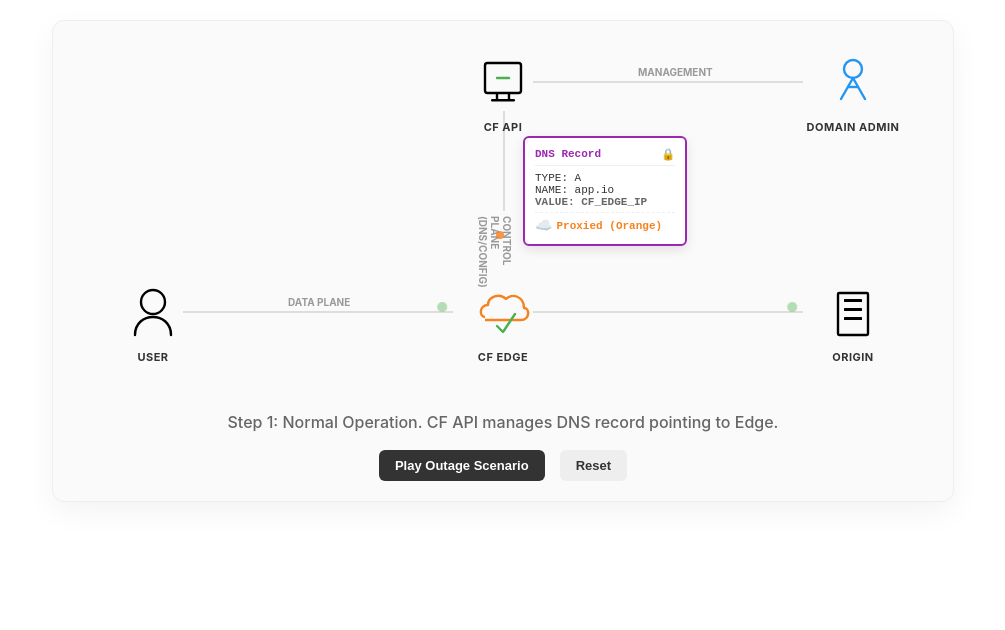
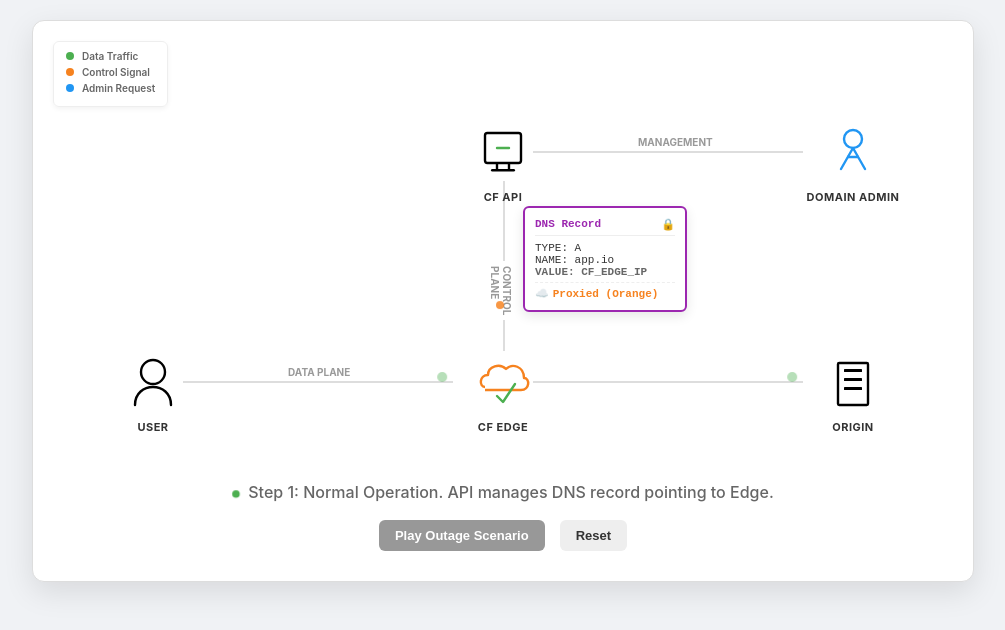
Before and after one commit to garyellis/diagrams, a plain HTML site: page index.html in a window 1280 px wide. Both pictures are taken after a click on the button "Play Outage Scenario". Shown: the whole page, without its empty margins (137-1142 px from the left). Drawn offline with Linux system fonts and the light colour scheme.

Commit message:
resize and add tool tip windows

```diff
--- a/index.html
+++ b/index.html
@@ -16,33 +16,41 @@
         }
         body {
             font-family: "Inter", sans-serif;
-            background: var(--bg);
+            background: #f0f2f5; /* Darker background to make the stage stand out */
             color: var(--text);
             margin: 0;
-            padding: 0;
+            padding: 20px;
             display: flex;
             flex-direction: column;
             align-items: center;
-            overflow-x: hidden;
-        }
-
-        #responsive-container {
-            width: 100%;
-            display: flex;
-            justify-content: center;
-            padding: 20px 0;
         }
 
         #stage {
             position: relative;
-            width: 900px;
-            height: 480px;
+            width: 940px; /* Explicit width */
+            height: 560px; /* Explicit height */
+            border: 1px solid #ddd;
+            border-radius: 12px;
+            box-shadow: 0 10px 30px rgba(0,0,0,0.1);
+            background: #ffffff; /* White background for the "box" */
+            overflow: hidden;
+        }
+
+        /* Legend */
+        #legend {
+            position: absolute;
+            top: 20px;
+            left: 20px;
+            background: rgba(255,255,255,0.9);
             border: 1px solid #eee;
-            border-radius: 12px;
-            box-shadow: 0 10px 30px rgba(0,0,0,0.05);
-            background: #fafafa;
-            transform-origin: top center;
+            border-radius: 6px;
+            padding: 8px 12px;
+            font-size: 10px;
+            z-index: 5;
+            box-shadow: 0 2px 5px rgba(0,0,0,0.05);
         }
+        .legend-item { display: flex; align-items: center; gap: 8px; margin-bottom: 4px; font-weight: 600; color: #666; }
+        .dot { width: 8px; height: 8px; border-radius: 50%; }
 
         .node {
             position: absolute;
@@ -54,12 +62,12 @@
         .node img { width: 60px; height: 60px; transition: filter 0.5s; }
         .node span { display: block; font-size: 11px; font-weight: 700; margin-top: 5px; text-transform: uppercase; letter-spacing: 0.5px; }
 
-        /* Positions */
-        #user { left: 50px; top: 260px; }
-        #edge { left: 400px; top: 260px; }
-        #origin { left: 750px; top: 260px; }
-        #api { left: 400px; top: 30px; }
-        #admin { left: 750px; top: 30px; }
+        /* Adjusted Positions - Moving them inwards to stay in the box */
+        #user { left: 70px; top: 330px; }
+        #edge { left: 420px; top: 330px; }
+        #origin { left: 770px; top: 330px; }
+        #api { left: 420px; top: 100px; }
+        #admin { left: 770px; top: 100px; }
 
         /* Connections */
         .connection {
@@ -73,21 +81,21 @@
             font-size: 10px;
             font-weight: bold;
             color: #999;
-            background: #fafafa;
+            background: #ffffff;
             padding: 0 5px;
             text-transform: uppercase;
         }
 
-        #link-user-edge { left: 130px; top: 290px; width: 270px; }
-        #link-edge-origin { left: 480px; top: 290px; width: 270px; }
-        #link-admin-api { left: 480px; top: 60px; width: 270px; }
-        #link-api-edge { left: 450px; top: 90px; width: 2px; height: 170px; } /* Control Plane Link */
+        #link-user-edge { left: 150px; top: 360px; width: 270px; }
+        #link-edge-origin { left: 500px; top: 360px; width: 270px; }
+        #link-admin-api { left: 500px; top: 130px; width: 270px; }
+        #link-api-edge { left: 470px; top: 160px; width: 2px; height: 170px; }
 
         /* DNS Record Visual */
         #dns-record {
             position: absolute;
-            left: 470px;
-            top: 115px;
+            left: 490px;
+            top: 185px;
             background: white;
             border: 2px solid var(--dns-purple);
             border-radius: 6px;
@@ -110,7 +118,6 @@
             padding-top: 4px;
             border-top: 1px dashed #eee;
         }
-        .cloud-icon { font-size: 14px; }
 
         /* Traffic Packets */
         .packet {
@@ -164,10 +171,61 @@
             pointer-events: none;
         }
 
-        /* UI Controls Inside Stage */
+        /* Tooltips */
+        .node .tooltip {
+            visibility: hidden;
+            width: 140px;
+            background-color: #333;
+            color: #fff;
+            text-align: center;
+            border-radius: 6px;
+            padding: 8px;
+            position: absolute;
+            z-index: 30;
+            bottom: 125%;
+            left: 50%;
+            margin-left: -70px;
+            opacity: 0;
+            transition: opacity 0.3s;
+            font-size: 10px;
+            line-height: 1.4;
+            pointer-events: none;
+            box-shadow: 0 4px 10px rgba(0,0,0,0.2);
+        }
+        .node:hover .tooltip { visibility: visible; opacity: 1; }
+        .node .tooltip::after {
+            content: "";
+            position: absolute;
+            top: 100%;
+            left: 50%;
+            margin-left: -5px;
+            border-width: 5px;
+            border-style: solid;
+            border-color: #333 transparent transparent transparent;
+        }
+
+        /* Live Indicator */
+        #live-indicator {
+            display: inline-block;
+            width: 8px;
+            height: 8px;
+            background-color: var(--green);
+            border-radius: 50%;
+            margin-right: 8px;
+            box-shadow: 0 0 8px var(--green);
+            animation: pulse-dot 2s infinite;
+        }
+        @keyframes pulse-dot {
+            0% { transform: scale(0.95); box-shadow: 0 0 0 0 rgba(76, 175, 80, 0.7); }
+            70% { transform: scale(1); box-shadow: 0 0 0 6px rgba(76, 175, 80, 0); }
+            100% { transform: scale(0.95); box-shadow: 0 0 0 0 rgba(76, 175, 80, 0); }
+        }
+        .indicator-down { background-color: var(--red) !important; box-shadow: 0 0 8px var(--red) !important; animation: none !important; }
+
+        /* Status Ticker */
         #status-text {
             position: absolute;
-            bottom: 65px;
+            bottom: 75px;
             width: 100%;
             text-align: center;
             font-size: 16px;
@@ -175,10 +233,13 @@
             color: #666;
             height: 24px;
             z-index: 20;
+            transition: opacity 0.3s, transform 0.3s;
         }
+        .status-update { opacity: 0; transform: translateY(5px); }
+
         #controls {
             position: absolute;
-            bottom: 20px;
+            bottom: 30px;
             width: 100%;
             display: flex;
             justify-content: center;
@@ -201,8 +262,14 @@
 </head>
 <body>
 
-    <div id="responsive-container">
     <div id="stage">
+        <!-- Legend -->
+        <div id="legend">
+            <div class="legend-item"><div class="dot" style="background:var(--green)"></div> Data Traffic</div>
+            <div class="legend-item"><div class="dot" style="background:var(--cf-orange)"></div> Control Signal</div>
+            <div class="legend-item"><div class="dot" style="background:var(--admin-blue)"></div> Admin Request</div>
+        </div>
+
         <!-- Connections -->
         <div id="link-user-edge" class="connection">
             <div class="connection-label" style="left: 100px; top: -15px;">Data Plane</div>
@@ -215,7 +282,7 @@
             <div class="connection-label" style="left: 100px; top: -15px;">Management</div>
         </div>
         <div id="link-api-edge" class="connection">
-                <div class="connection-label" style="left: 10px; top: 100px; transform: rotate(90deg); transform-origin: left top;">Control Plane (DNS/Config)</div>
+            <div class="connection-label" style="left: 10px; top: 80px; transform: rotate(90deg); transform-origin: left top;">Control Plane</div>
             <div class="pulse"></div>
         </div>
 
@@ -223,7 +290,7 @@
         <div id="dns-record">
             <div class="record-title"><span>DNS Record</span> <span>🔒</span></div>
             <div>TYPE: A</div>
-                <div>NAME: app.io</div>
+            <div id="dns-name-display">NAME: app.io</div>
             <div id="record-value" style="color: #666; font-weight: bold;">VALUE: CF_EDGE_IP</div>
             <div class="proxy-status">
                 <span class="cloud-icon">☁️</span>
@@ -232,102 +299,145 @@
         </div>
 
         <!-- Nodes -->
-            <div id="user" class="node"><img src="components/user.svg"><span>User</span></div>
-            <div id="edge" class="node"><img src="components/edge_up.svg"><span>CF Edge</span></div>
-            <div id="origin" class="node"><img src="components/origin.svg"><span>Origin</span></div>
-            <div id="api" class="node"><img src="components/api_up.svg"><span>CF API</span></div>
-            <div id="admin" class="node"><img src="components/admin.svg"><span>Domain Admin</span></div>
+        <div id="user" class="node">
+            <img src="components/user.svg"><span>User</span>
+            <div class="tooltip" id="tip-user"></div>
+        </div>
+        <div id="edge" class="node">
+            <img src="components/edge_up.svg"><span>CF Edge</span>
+            <div class="tooltip" id="tip-edge"></div>
+        </div>
+        <div id="origin" class="node">
+            <img src="components/origin.svg"><span>Origin</span>
+            <div class="tooltip" id="tip-origin"></div>
+        </div>
+        <div id="api" class="node">
+            <img src="components/api_up.svg"><span>CF API</span>
+            <div class="tooltip" id="tip-api"></div>
+        </div>
+        <div id="admin" class="node">
+            <img src="components/admin.svg"><span>Domain Admin</span>
+            <div class="tooltip" id="tip-admin"></div>
+        </div>
 
         <!-- Failure Markers -->
-            <div id="x-edge" class="x-mark" style="left: 410px; top: 270px;">✕</div>
-            <div id="x-api" class="x-mark" style="left: 410px; top: 40px;">✕</div>
-            <div id="x-admin" class="x-mark" style="left: 600px; top: 40px;">✕</div>
+        <div id="x-edge" class="x-mark" style="left: 430px; top: 340px;">✕</div>
+        <div id="x-api" class="x-mark" style="left: 430px; top: 110px;">✕</div>
+        <div id="x-admin" class="x-mark" style="left: 620px; top: 110px;">✕</div>
 
         <!-- UI Inside Stage -->
-            <div id="status-text">System Healthy: API controls DNS & Edge Config</div>
+        <div id="status-text"><span id="live-indicator"></span><span id="text-target"></span></div>
         <div id="controls">
-                <button onclick="runScenario()">Play Outage Scenario</button>
+            <button id="run-btn" onclick="runScenario()">Play Outage Scenario</button>
             <button onclick="reset()" style="background:#eee; color:#333;">Reset</button>
-            </div>
         </div>
     </div>
 
     <script>
+        // --- CUSTOMIZE CONTENT HERE ---
+        const CONTENT = {
+            dnsName: "app.io",
+            tooltips: {
+                user: "End user browsing the site via your domain.",
+                edge: "Global Network: WAF, CDN, and Security Proxy.",
+                origin: "The Customer Server where the application is hosted.",
+                api: "Control Plane: Manages DNS, Page Rules, and Settings.",
+                admin: "Site Administrator managing Cloudflare settings."
+            },
+            steps: [
+                "Step 1: Normal Operation. API manages DNS record pointing to Edge.",
+                "Step 2: Cloudflare Edge goes DOWN. Traffic is blackholed.",
+                "Step 3: Control Plane (API) also goes DOWN. DNS management is frozen.",
+                "Step 4: Admin attempts to update DNS to point '{DNS}' to Origin...",
+                "Step 5: <span style='color:red'>FAILED.</span> API down. Proxy cannot be disabled. Traffic trapped."
+            ]
+        };
+
         const elements = {
-            edge: document.getElementById('edge'),
-            api: document.getElementById('api'),
+            userTip: document.getElementById('tip-user'),
+            edgeTip: document.getElementById('tip-edge'),
+            originTip: document.getElementById('tip-origin'),
+            apiTip: document.getElementById('tip-api'),
+            adminTip: document.getElementById('tip-admin'),
+            dnsName: document.getElementById('dns-name-display'),
+            edgeNode: document.getElementById('edge'),
+            apiNode: document.getElementById('api'),
             status: document.getElementById('status-text'),
+            statusText: document.getElementById('text-target'),
+            liveDot: document.getElementById('live-indicator'),
             packets: document.querySelectorAll('.packet'),
             pulses: document.querySelectorAll('.pulse'),
             xEdge: document.getElementById('x-edge'),
             xApi: document.getElementById('x-api'),
             xAdmin: document.getElementById('x-admin'),
             adminLink: document.getElementById('link-admin-api'),
-            recordValue: document.getElementById('record-value'),
             dnsBox: document.getElementById('dns-record')
         };
 
-        function reset() {
-            location.reload();
+        function initContent() {
+            elements.userTip.innerText = CONTENT.tooltips.user;
+            elements.edgeTip.innerText = CONTENT.tooltips.edge;
+            elements.originTip.innerText = CONTENT.tooltips.origin;
+            elements.apiTip.innerText = CONTENT.tooltips.api;
+            elements.adminTip.innerText = CONTENT.tooltips.admin;
+            elements.dnsName.innerText = `NAME: ${CONTENT.dnsName}`;
+            elements.statusText.innerHTML = CONTENT.steps[0];
         }
 
+        async function updateStatus(text, isError = false) {
+            const finalLine = text.replace("{DNS}", CONTENT.dnsName);
+            elements.status.classList.add('status-update');
+            await wait(300);
+            elements.statusText.innerHTML = finalLine;
+            if (isError) {
+                elements.liveDot.classList.add('indicator-down');
+            } else {
+                elements.liveDot.classList.remove('indicator-down');
+            }
+            elements.status.classList.remove('status-update');
+        }
+
+        function reset() { location.reload(); }
         async function wait(ms) { return new Promise(r => setTimeout(r, ms)); }
 
-        // Auto-scaling logic
-        function scaleDiagram() {
-            const container = document.getElementById('responsive-container');
-            const stage = document.getElementById('stage');
-            const availableWidth = container.offsetWidth - 40;
-            const scale = Math.min(availableWidth / 900, 1);
-
-            stage.style.transform = `scale(${scale})`;
-            container.style.height = (480 * scale) + 'px';
-        }
-
-        window.addEventListener('resize', scaleDiagram);
-        window.addEventListener('load', scaleDiagram);
-        scaleDiagram();
+        window.addEventListener('load', initContent);
 
         async function runScenario() {
-            // Step 1: Normal
-            elements.status.innerText = "Step 1: Normal Operation. CF API manages DNS record pointing to Edge.";
+            const runBtn = document.getElementById('run-btn');
+            runBtn.disabled = true;
+            runBtn.style.opacity = '0.5';
+
+            await updateStatus(CONTENT.steps[0]);
             await wait(3000);
 
-            // Step 2: Edge Goes Down
-            elements.status.innerText = "Step 2: Cloudflare Edge goes DOWN. Traffic is blackholed.";
-            elements.edge.classList.add('failed');
+            await updateStatus(CONTENT.steps[1], true);
+            elements.edgeNode.classList.add('failed');
             elements.xEdge.style.display = 'block';
             elements.packets.forEach(p => p.style.display = 'none');
             document.getElementById('link-user-edge').classList.add('failed-link');
             document.getElementById('link-edge-origin').classList.add('failed-link');
             await wait(3000);
 
-            // Step 3: API Goes Down
-            elements.status.innerText = "Step 3: Control Plane (API) also goes DOWN. DNS management is frozen.";
-            elements.api.classList.add('failed');
+            await updateStatus(CONTENT.steps[2], true);
+            elements.apiNode.classList.add('failed');
             elements.xApi.style.display = 'block';
             elements.pulses.forEach(p => p.style.display = 'none');
             document.getElementById('link-api-edge').style.background = 'var(--red)';
             document.getElementById('link-api-edge').style.opacity = '0.3';
             await wait(3000);
 
-            // Step 4: Admin Intervention Fails
-            elements.status.innerText = "Step 4: Admin attempts to update DNS to point 'app.io' directly to Origin IP...";
-
-            // Animate an "admin packet"
+            await updateStatus(CONTENT.steps[3]);
             const adminPacket = document.createElement('div');
             adminPacket.className = 'packet';
             adminPacket.style.background = 'var(--admin-blue)';
             adminPacket.style.animation = 'flow 1.5s forwards linear';
-            adminPacket.style.offsetPath = "path('M 270 0 L 0 0')"; // Right to left
+            adminPacket.style.offsetPath = "path('M 270 0 L 0 0')";
             elements.adminLink.appendChild(adminPacket);
 
             await wait(1000);
             elements.xAdmin.style.display = 'block';
+            await updateStatus(CONTENT.steps[4], true);
 
-            elements.status.innerHTML = "Step 5: <span style='color:red'>FAILED.</span> API is down. DNS cannot be updated and <br><b>Proxy (Orange Cloud) cannot be disabled</b>. Traffic remains trapped.";
-
-            // Flash the DNS record to show it's stuck
             elements.dnsBox.style.borderColor = 'red';
             elements.dnsBox.style.transform = 'scale(1.1)';
             await wait(500);
```
Lines whose indentation alone changed are shown as unchanged.
